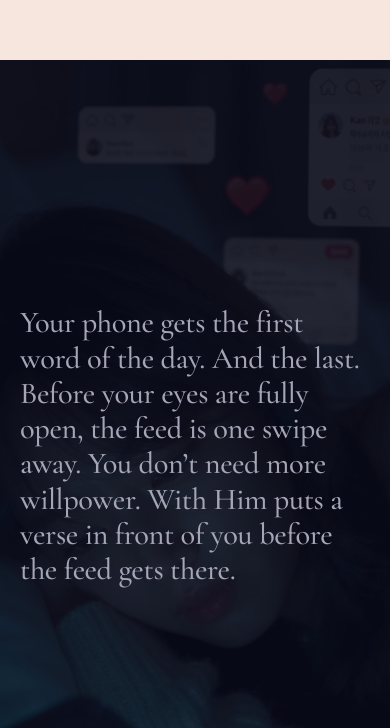
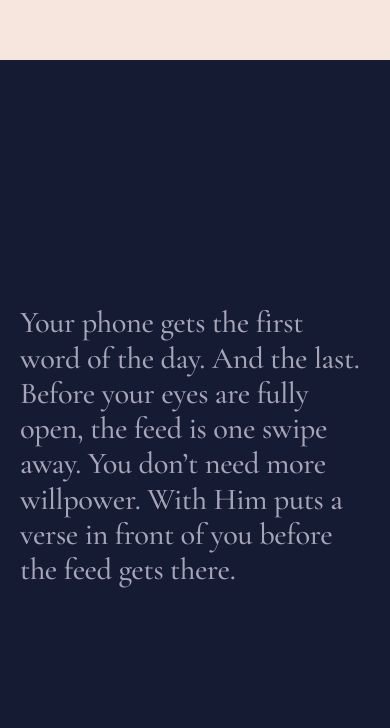
Before and after one commit to kipackjeong/withhim-funnel, a plain HTML site: page index.html in a window 390 px wide. Shown: the part 2656-3384 px from the top of the page. Drawn offline with nearby package versions, Linux system fonts and the light colour scheme.

Commit message:
fix: remove person backdrop from scroll statement

```diff
--- a/assets/unfold.js
+++ b/assets/unfold.js
@@ -218,10 +218,6 @@
         '--lit': 1, duration: 1, stagger: 1, ease: 'none',
         scrollTrigger: { trigger: '.honest', start: 'top top', end: 'bottom bottom', scrub: true }
       });
-      gsap.to('.honest-stage > img', {
-        scale: 1, ease: 'none',
-        scrollTrigger: { trigger: '.honest', start: 'top top', end: 'bottom bottom', scrub: true }
-      });
       gsap.to('.scroll-progress', {
         scaleX: 1, ease: 'none',
         scrollTrigger: { trigger: document.body, start: 'top top', end: 'bottom bottom', scrub: true }
--- a/index.html
+++ b/index.html
@@ -27,7 +27,7 @@
 <link rel="preload" as="image" href="assets/art/HomeVerseFriday.jpg" fetchpriority="high">
 <script defer src="assets/vendor/gsap-3.13.0/gsap.min.js"></script>
 <script defer src="assets/vendor/gsap-3.13.0/ScrollTrigger.min.js"></script>
-<script defer src="assets/unfold.js?v=20261030"></script>
+<script defer src="assets/unfold.js?v=20261031"></script>
 <style>
 :root {
   --ink: #251f38;
@@ -394,14 +394,11 @@ h1, h2, h3, .lede { text-wrap: balance; }
 .motion-ready .unfold-phone { transform: rotateX(25deg) scale(1.05) translateY(24px); will-change: transform; }
 .honest { position: relative; }
 .honest-stage { position: relative; min-height: 100svh; display: grid; align-items: center; overflow: hidden; isolation: isolate; }
-.honest-stage > img { position: absolute; z-index: -2; inset: 0; width: 100%; height: 100%; object-fit: cover; object-position: 50% 46%; }
-.honest-stage::after { content: ""; position: absolute; z-index: -1; inset: 0; background: linear-gradient(90deg, rgba(10, 12, 27, .92), rgba(10, 12, 27, .86) 65%, rgba(10, 12, 27, .83)); }
 .honest-statement { width: min(1120px, 100% - 2 * var(--gutter)); margin-inline: auto; padding-block: 64px 104px; font-size: clamp(2rem, 3.9vw, 3.5rem); line-height: 1.15; letter-spacing: -.012em; color: var(--pearl); }
 .reveal-word { position: relative; display: inline-block; color: #a6a4b7; }
 .reveal-word::after { content: attr(data-word); position: absolute; inset: 0; color: var(--pearl); opacity: var(--lit, 1); }
 .motion-ready .honest { height: 240svh; }
 .motion-ready .honest-stage { position: sticky; top: 0; height: 100svh; }
-.motion-ready .honest-stage > img { transform: scale(1.1); will-change: transform; }
 .day-stage .device { padding: 8px; }
 .day-stage .device > video { position: absolute; inset: 8px; width: calc(100% - 16px); height: calc(100% - 16px); opacity: 0; transition: opacity .65s ease; }
 .day-stage .device > video.on { opacity: 1; }
@@ -418,8 +415,6 @@ h1, h2, h3, .lede { text-wrap: balance; }
   .unfold-phone { width: min(220px, 57vw); }
   .motion-ready .unfold { height: 175svh; }
   .honest-statement { font-size: clamp(1.8rem, 7.8vw, 2.5rem); line-height: 1.16; padding-block: 40px 112px; }
-  .honest-stage > img { object-position: 53% 45%; }
-  .honest-stage::after { background: rgba(10, 12, 27, .83); }
   .motion-ready .honest { height: 220svh; }
   .day-grid { display: block; padding-bottom: 36px; }
   .day-stage { display: grid; position: sticky; top: 0; height: 53svh; z-index: 1; padding-top: 12px; pointer-events: none; }
@@ -442,7 +437,7 @@ h1, h2, h3, .lede { text-wrap: balance; }
 @media (prefers-reduced-motion: reduce) {
   .unfold, .honest { height: auto !important; }
   .unfold-stage, .honest-stage { position: relative !important; height: auto !important; }
-  .unfold-phone, .honest-stage > img { transform: none !important; will-change: auto; }
+  .unfold-phone { transform: none !important; will-change: auto; }
   .reveal-word { color: var(--pearl); }
   .reveal-word::after { opacity: 0; }
   .day-stage { display: none; }
@@ -562,7 +557,6 @@ html:not(.day-ready) .day-sky.dawn { opacity: 1; }
   <!-- The honest part -->
   <section class="honest" id="problem" aria-labelledby="honest-title">
     <div class="honest-stage">
-      <img src="assets/photos/doom.jpg" width="1080" height="1920" alt="" loading="lazy">
       <h2 class="honest-statement" id="honest-title">Your phone gets the first word of the day. And the last. Before your eyes are fully open, the feed is one swipe away. You don’t need more willpower. With Him puts a verse in front of you before the feed gets there.</h2>
     </div>
   </section>
```
Also changed, not shown: assets/photos/doom.jpg (deleted), 1 other file.
